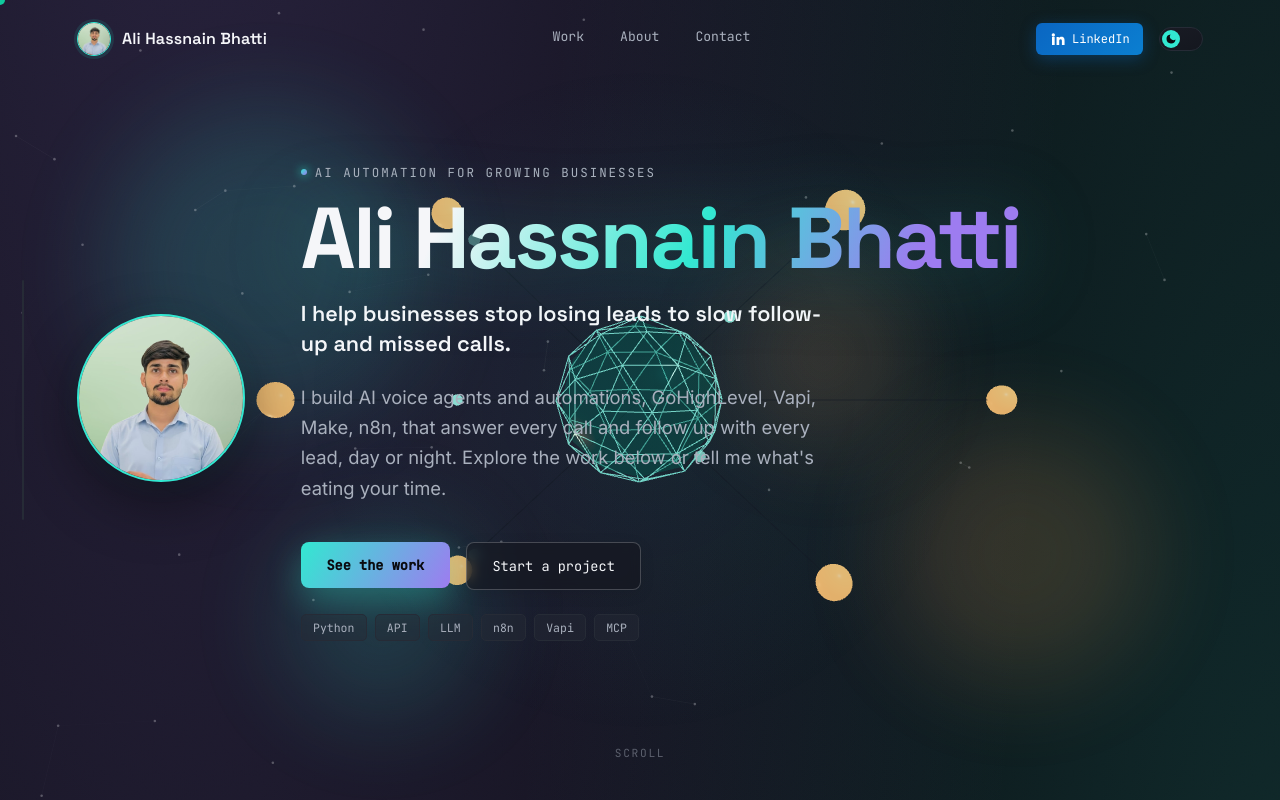
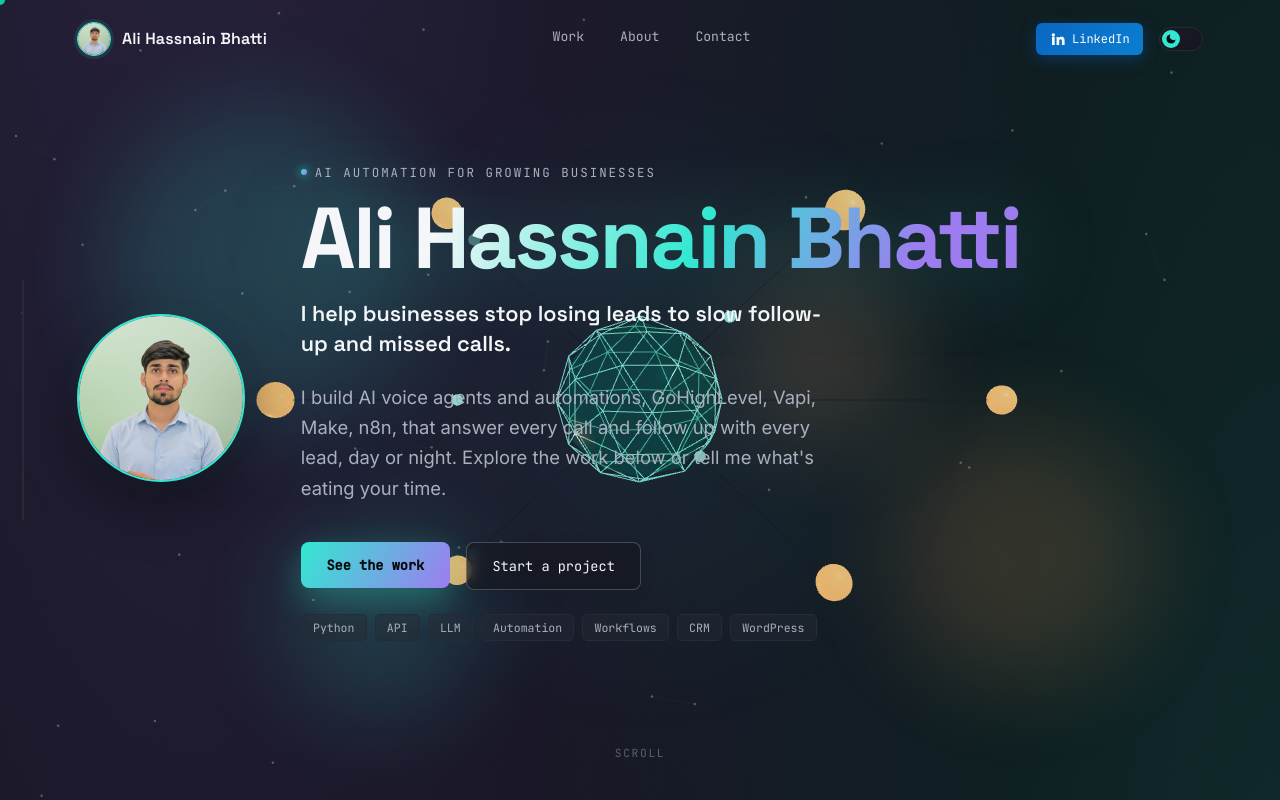
Before and after one commit to alibhatti59/portfolio, a React (Vite) app: page / in a window 1280 px wide. Shown: the top 800 px of the page. Built offline with nearby package versions, Linux system fonts and the light colour scheme.

Commit message:
Update hero section styles and modify technology tags in App component

```diff
--- a/src/App.css
+++ b/src/App.css
@@ -1774,6 +1774,7 @@ body.custom-cursor-active button {
   .hero-split {
     flex-direction: column;
     text-align: center;
+    padding-top: 6rem;
   }
 
   .hero-content > .hero-split > div:last-child {
--- a/src/App.jsx
+++ b/src/App.jsx
@@ -246,9 +246,10 @@ export default function App() {
               <span className="tag">Python</span>
               <span className="tag">API</span>
               <span className="tag">LLM</span>
-              <span className="tag">n8n</span>
-              <span className="tag">Vapi</span>
-              <span className="tag">MCP</span>
+              <span className="tag">Automation</span>
+              <span className="tag">Workflows</span>
+              <span className="tag">CRM</span>
+              <span className="tag">WordPress</span>
             </div>
           </div>
         </div>
```
